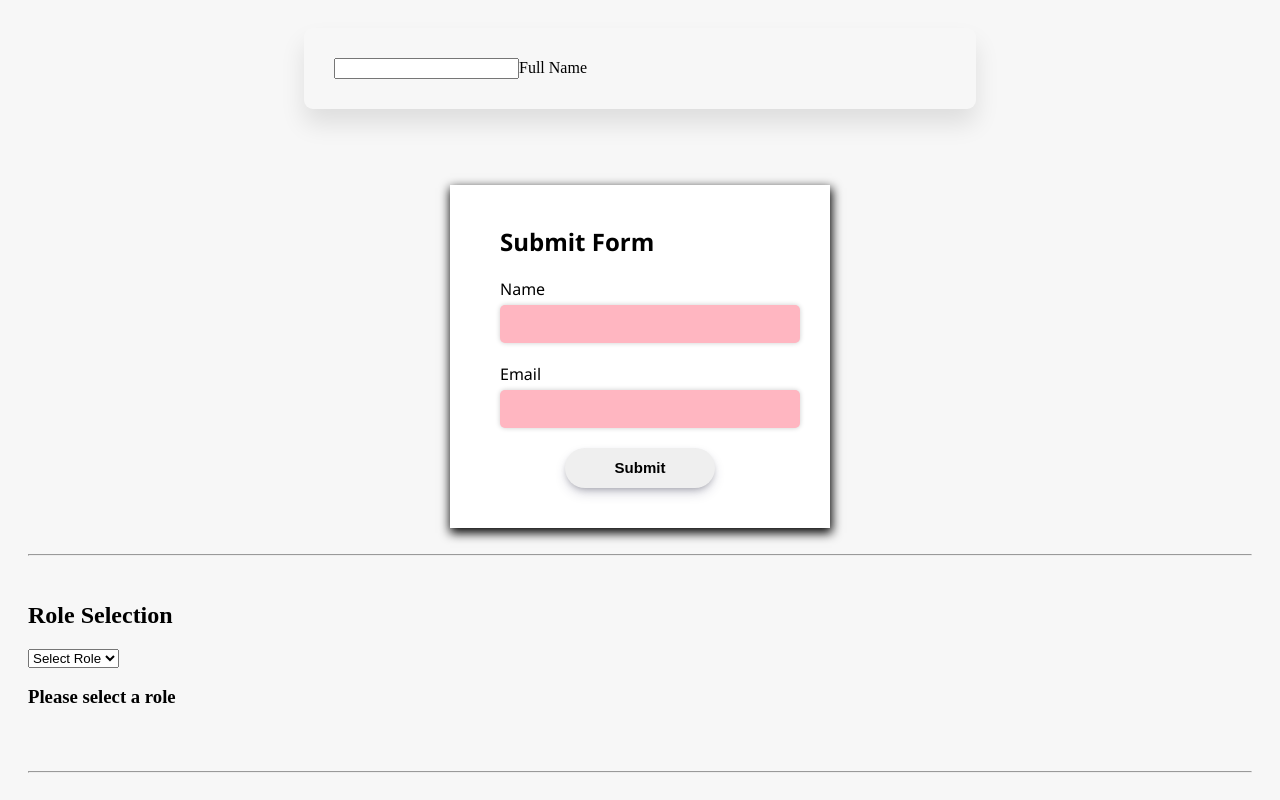
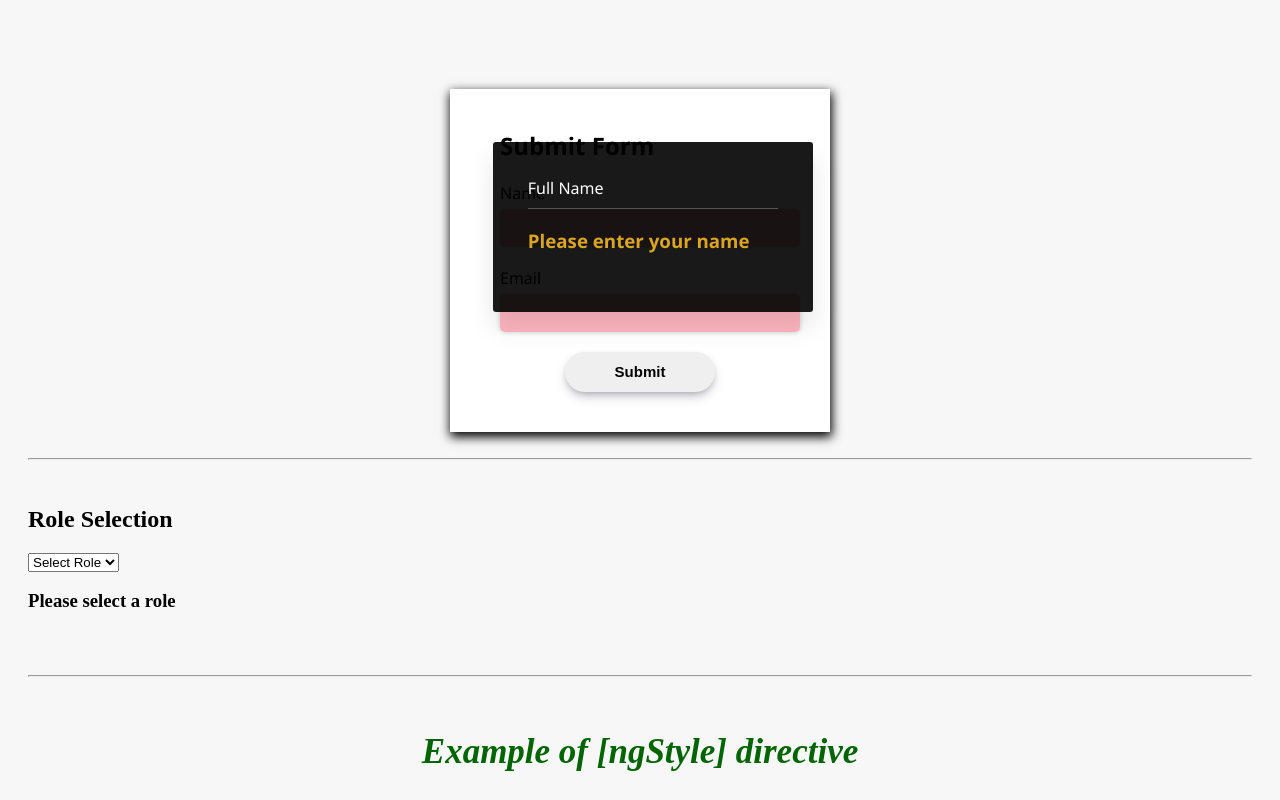
Before and after one commit to darlenewagner/testAngular, an Angular app: page / in a window 1280 px wide. Shown: the top 800 px of the page. Built offline with nearby package versions, Linux system fonts and the light colour scheme.

Commit message:
New component: container.

```diff
--- a/src/app/container/container.css
+++ b/src/app/container/container.css
@@ -0,0 +1,53 @@
+*{
+    font-family: 'Segoe UI', Tahoma, Geneva, Verdana, sans-serif;
+}
+
+.box{
+    background-color: rgba(0, 0, 0, 0.90);
+    padding: 35px;
+    height: 100px;
+    width: 250px;
+    position: fixed;
+    left: 51%;
+    top: 39%;
+    transform: translate(-50%, -100%);
+    border-radius: 3px;
+}
+
+h3{
+    color: goldenrod;
+}
+
+.input-container{
+    position: relative;
+}
+
+.input-container label{
+    position: absolute;
+    top: 0px;
+    left: 0px;
+    font-size: 16px;
+    color: #fff;
+    transition: all .5s ease-in-out;
+}
+
+.input-container input{
+    border: 0;
+    border-bottom: 1px solid #555;
+    background: transparent;
+    width: 100%;
+    padding: 8px 0 5px 0;
+    color: #fff;
+}
+
+.input-container input:focus{
+    border: none;
+    outline: none;
+    border-bottom: 1px solid #3ce4e7;
+}
+
+.input-container input:focus ~ label{
+    top: -12px;
+    font-size: 12px;
+
+}
--- a/src/app/container/container.html
+++ b/src/app/container/container.html
@@ -7,9 +7,13 @@
 
 <div class="box">
     <div class="input-container">
-        <input type="text"/>
+        <input type="text" [(ngModel)]="user"/>
         <label for="">Full Name</label>
     </div>
+    <ng-container *ngIf="user !== ''; else notValid"></ng-container>
+    <ng-template #notValid>
+        <h3>Please enter your name</h3>
+    </ng-template>
 </div>
 
 
--- a/src/app/container/container.ts
+++ b/src/app/container/container.ts
@@ -11,6 +11,7 @@ import { FormsModule } from '@angular/forms';
 })
 export class Container {
   isAuthorized : boolean = false;
+  user : string = '';
 
   subjectList = [
     {
```
